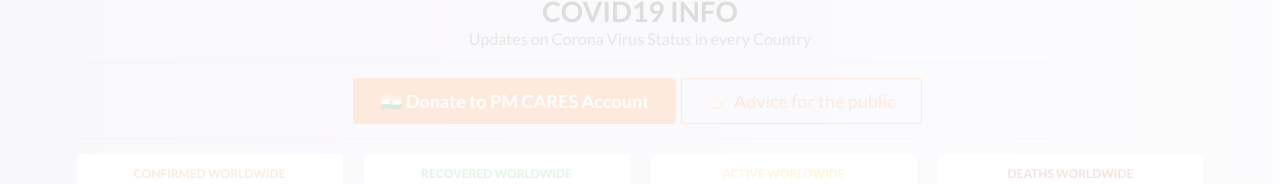
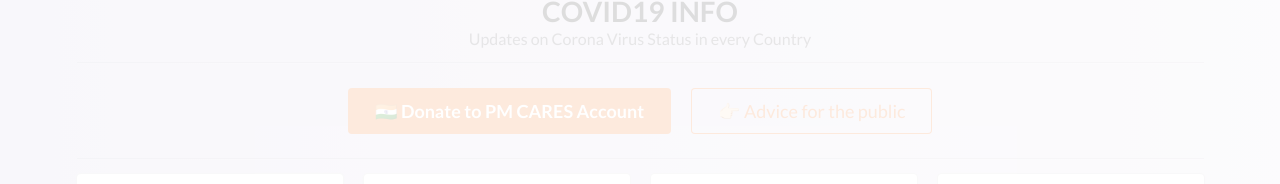
Before and after one commit to hemanshum/covid19, a React (Create React App) app: page / in a window 1280 px wide. Shown: the part 129-313 px from the top of the page. Built offline with nearby package versions, Linux system fonts and the light colour scheme; no server answers.

Commit message:
margin added to buttons

```diff
--- a/public/style.css
+++ b/public/style.css
@@ -15,3 +15,7 @@
 .spacer-vertical {
 	margin-top: 40px !important;
 }
+
+.spacer-sm {
+	margin: 10px !important;
+}
--- a/src/components/DonateButton.js
+++ b/src/components/DonateButton.js
@@ -7,7 +7,7 @@
 				href="https://www.pmindia.gov.in"
 				target="_blank"
 				rel="noopener noreferrer"
-				className="ui animated fade orange button big"
+				className="ui animated fade orange button big spacer-sm"
 			>
 				<div className="visible content">
 					<span role="img" aria-labelledby="jsx-a11y/accessible-emoji">
@@ -26,7 +26,7 @@
 				href="https://www.who.int/emergencies/diseases/novel-coronavirus-2019/advice-for-public"
 				target="_blank"
 				rel="noopener noreferrer"
-				className="ui animated fade orange basic button big"
+				className="ui animated fade orange basic button big spacer-sm"
 			>
 				<div className="visible content">
 					<span role="img" aria-labelledby="jsx-a11y/accessible-emoji">
```
Lines whose indentation alone changed are shown as unchanged.
